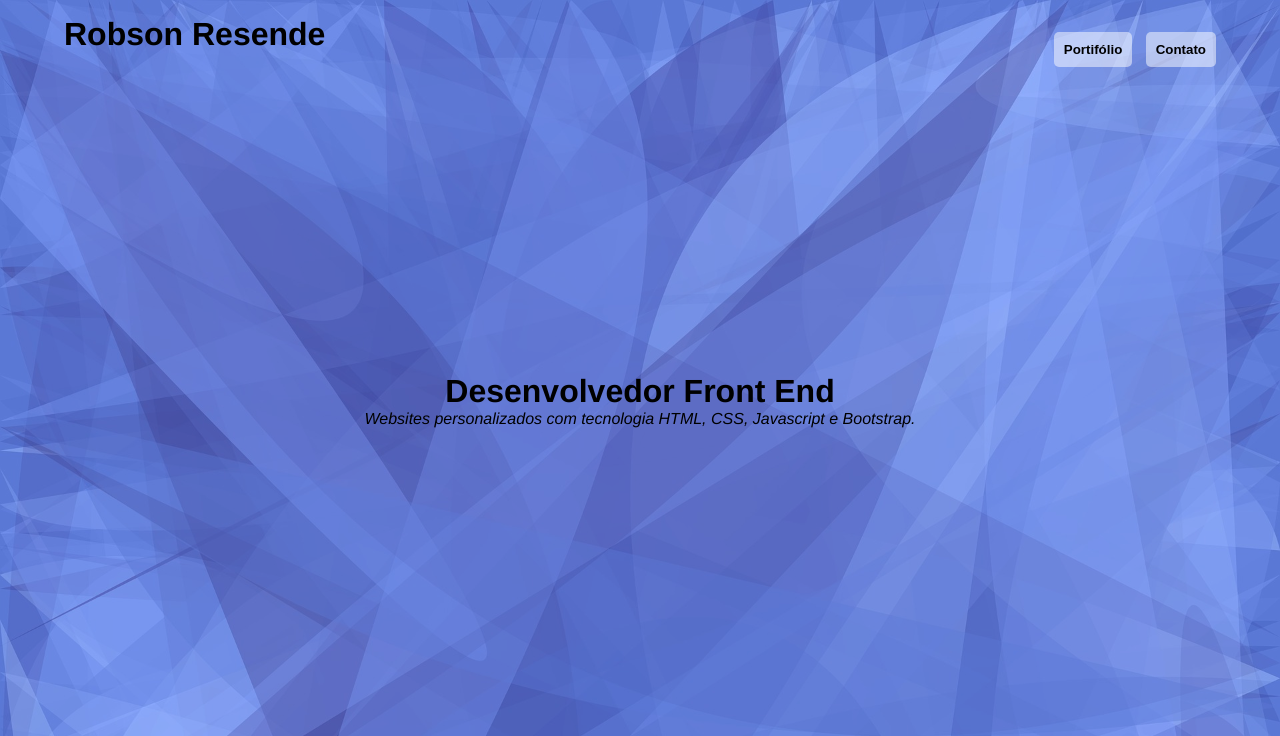
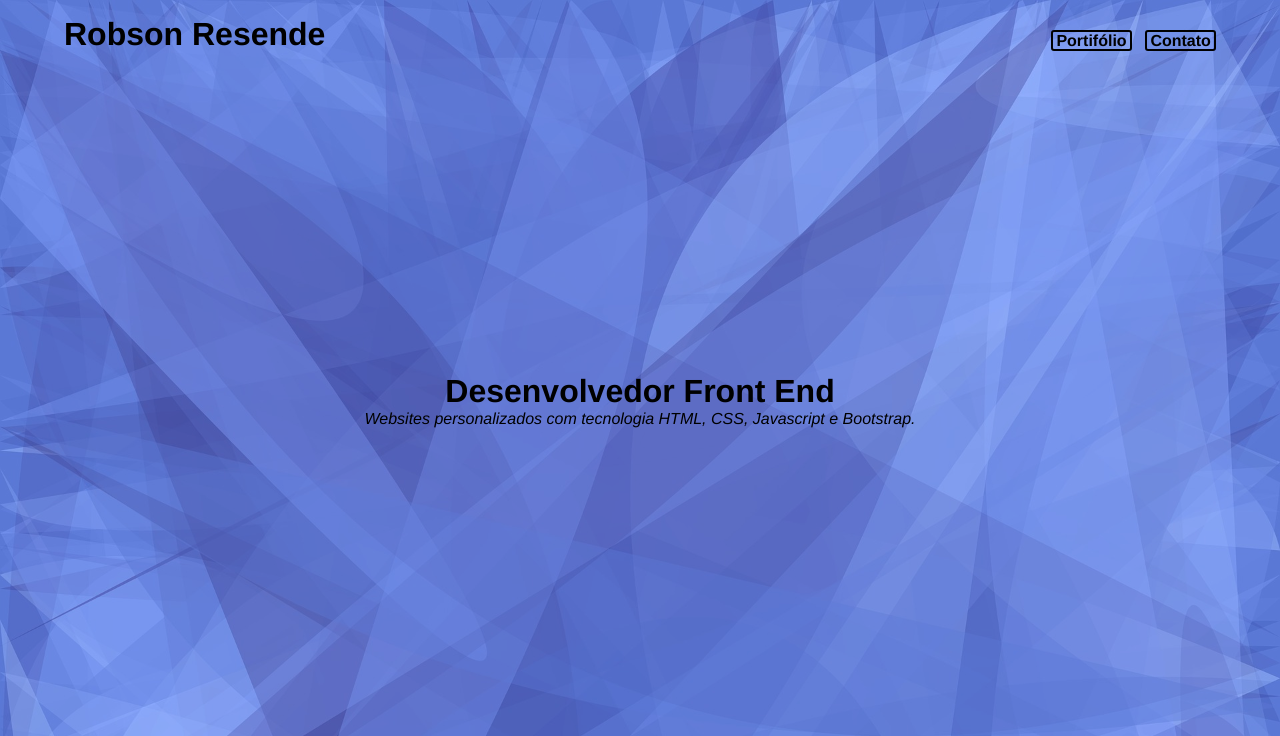
Before and after one commit to robsonresende/myNew, a plain HTML site: page index.html in a window 1280 px wide. Shown: the top 736 px of the page. Drawn offline with Linux system fonts and the light colour scheme.

Commit message:
Hidding menu for small devices for link behavior issues.

```diff
--- a/assets/css/style.css
+++ b/assets/css/style.css
@@ -23,13 +23,13 @@ p {
   	font-style: italic;
 }
 
-a:link, a:visited, a:active {
+a:link, a:visited {
 	font-weight: bold;
 	color: #000000;
 	text-decoration: none;
 }
 
-a:hover {
+a:hover, a:active {
 	color: rgba(255,255,255, 0.7);
 }
 
@@ -80,6 +80,17 @@ header {
 nav {
 	float: right;
 	padding-top: 1em;
+}
+
+/****** estilizando o menu ******/
+#menu a {
+	border-radius: 3px;
+	border: #000000 2px solid;
+	padding: 0 0.2em 0 0.2em;
+}
+
+#menu a:hover {
+	border: rgba(255,255,255, 0.7) 2px solid;
 }
 
 #icones {
@@ -224,6 +235,10 @@ nav {
 		max-width: 100%;
 	}
 
+	#menu {
+		display: none;
+	}
+
 	.column {
 		width: 98%;
 	}
--- a/index.html
+++ b/index.html
@@ -28,9 +28,11 @@
       <header>
         <a href="#" id="logo">Robson Resende</a>
         <nav id="menu">
-          <a href="#portifolio"><button class="generic-btn">Portifólio</button></a>
+          <a href="#inicial" style="display: none;">Início</a>
           <span>&nbsp;</span>
-          <a href="#contato"><button class="generic-btn">Contato</button></a>
+          <a href="#portifolio">Portifólio</a>
+          <span>&nbsp;</span>
+          <a href="#contato">Contato</a>
         </nav>
       </header>
 
```
